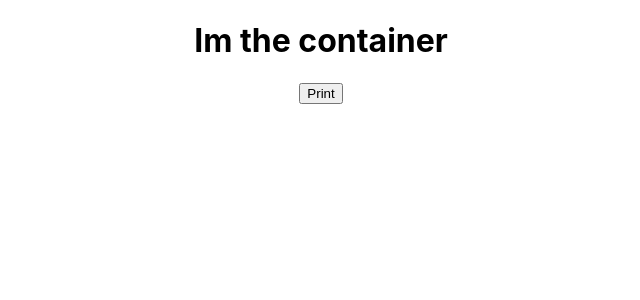
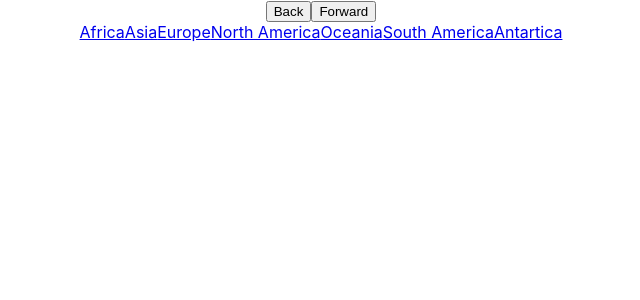
Before and after one commit to alexpuente0/air-quality-monitor, a React (Create React App) app: page / in a window 1280 px wide. Shown: the top 300 px of the page, without its empty margins (319-959 px from the left). Built offline with nearby package versions, Linux system fonts and the light colour scheme.

Commit message:
Structure Routes

```diff
--- a/src/App.js
+++ b/src/App.js
@@ -1,12 +1,16 @@
 import { Routes, Route } from 'react-router';
 import './App.css';
 import Home from './pages/Home';
+import NavBar from './components/NavBar';
 
 function App() {
   return (
     <div className="App">
+      <NavBar />
       <Routes>
         <Route path="/" element={<Home />} />
+        <Route path="/:continent" element={<Home />} />
+        <Route path="/:continent/:country" element={<Home />} />
       </Routes>
     </div>
   );
--- a/src/components/Container.js
+++ b/src/components/Container.js
@@ -1,18 +1,40 @@
+import { Link } from 'react-router-dom';
 import { useSelector } from 'react-redux';
+import LocationList from './LocationList';
 
-const Container = () => {
+const Container = (props) => {
   const countries = useSelector((state) => state.countries);
 
-  const printCountries = () => {
-    console.log(Object.keys(countries));
-  };
-
+  const { continent, country } = props;
+  if (country) {
+    return (
+      <div>
+        <LocationList location={country} type="detail" />
+      </div>
+    );
+  }
+  if (continent) {
+    const filteredCountries = countries[continent];
+    return (
+      <div className="container">
+        <div>
+          <LocationList location={continent} type="detail" />
+        </div>
+        <div>
+          <LocationList countries={filteredCountries} type="list" />
+        </div>
+      </div>
+    );
+  }
   return (
-    <div>
-      <h1>Im the container</h1>
-      <button type="button" onClick={printCountries}>
-        Print
-      </button>
+    <div className="continents">
+      <Link to="/AF">Africa</Link>
+      <Link to="/AS">Asia</Link>
+      <Link to="/EU">Europe</Link>
+      <Link to="/NA">North America</Link>
+      <Link to="/OC">Oceania</Link>
+      <Link to="/SA">South America</Link>
+      <Link to="/AN">Antartica</Link>
     </div>
   );
 };
--- /dev/null
+++ b/src/components/Location.js
@@ -0,0 +1,17 @@
+const Location = (props) => {
+  const { location, type } = props;
+  return (
+    <div className="location">
+      <h2>
+        Type:
+        {type}
+      </h2>
+      <h3>
+        Location:
+        {location}
+      </h3>
+    </div>
+  );
+};
+
+export default Location;
--- /dev/null
+++ b/src/components/LocationList.js
@@ -0,0 +1,24 @@
+import Location from '../Location/Location';
+
+const LocationList = (props) => {
+  const { location, type, countries } = props;
+  console.log(type);
+
+  if (countries) {
+    return (
+      <div className="countries-list">
+        {countries.map((country) => (
+          <Location key={country.name} location={country.name} />
+        ))}
+      </div>
+    );
+  }
+
+  return (
+    <div className={type}>
+      <Location location={location} type={type} />
+    </div>
+  );
+};
+
+export default LocationList;
--- /dev/null
+++ b/src/components/NavBar.js
@@ -0,0 +1,15 @@
+const NavBar = (props) => {
+  const { history } = props;
+  const handleSubmit = (direction) => {
+    direction === 'forward' ? history.goForward() : history.goBack();
+  };
+
+  return (
+    <nav className="nav-bar">
+      <button onClick={() => handleSubmit('forward')}>Back</button>
+      <button onClick={() => handleSubmit()}>Forward</button>
+    </nav>
+  );
+};
+
+export default NavBar;
--- /dev/null
+++ b/src/components/SearchBar.js
@@ -0,0 +1,3 @@
+const SearchBar = () => <h2>SearchBar</h2>;
+
+export default SearchBar;
--- a/src/pages/Home.js
+++ b/src/pages/Home.js
@@ -1,9 +1,13 @@
+import { useParams } from 'react-router-dom';
 import Container from '../components/Container';
 
-const Home = () => (
-  <div className="container">
-    <Container />
-  </div>
-);
+const Home = () => {
+  const { continent, country } = useParams();
 
+  return (
+    <div className="container">
+      <Container continent={continent} country={country} />
+    </div>
+  );
+};
 export default Home;
--- a/src/redux/Data/Countries.js
+++ b/src/redux/Data/Countries.js
@@ -9,5 +9,4 @@ const countriesSlice = createSlice({
   reducers: {},
 });
 
-export const { getCountries, changeCountry } = countriesSlice.actions;
 export default countriesSlice.reducer;
--- a/src/redux/configureStore.js
+++ b/src/redux/configureStore.js
@@ -1,10 +1,8 @@
 import { configureStore } from '@reduxjs/toolkit';
-import thunk from 'redux-thunk';
 import countriesReducer from './Data/Countries';
 
 export default configureStore({
   reducer: {
     countries: countriesReducer,
   },
-  middleware: [thunk],
 });
```
